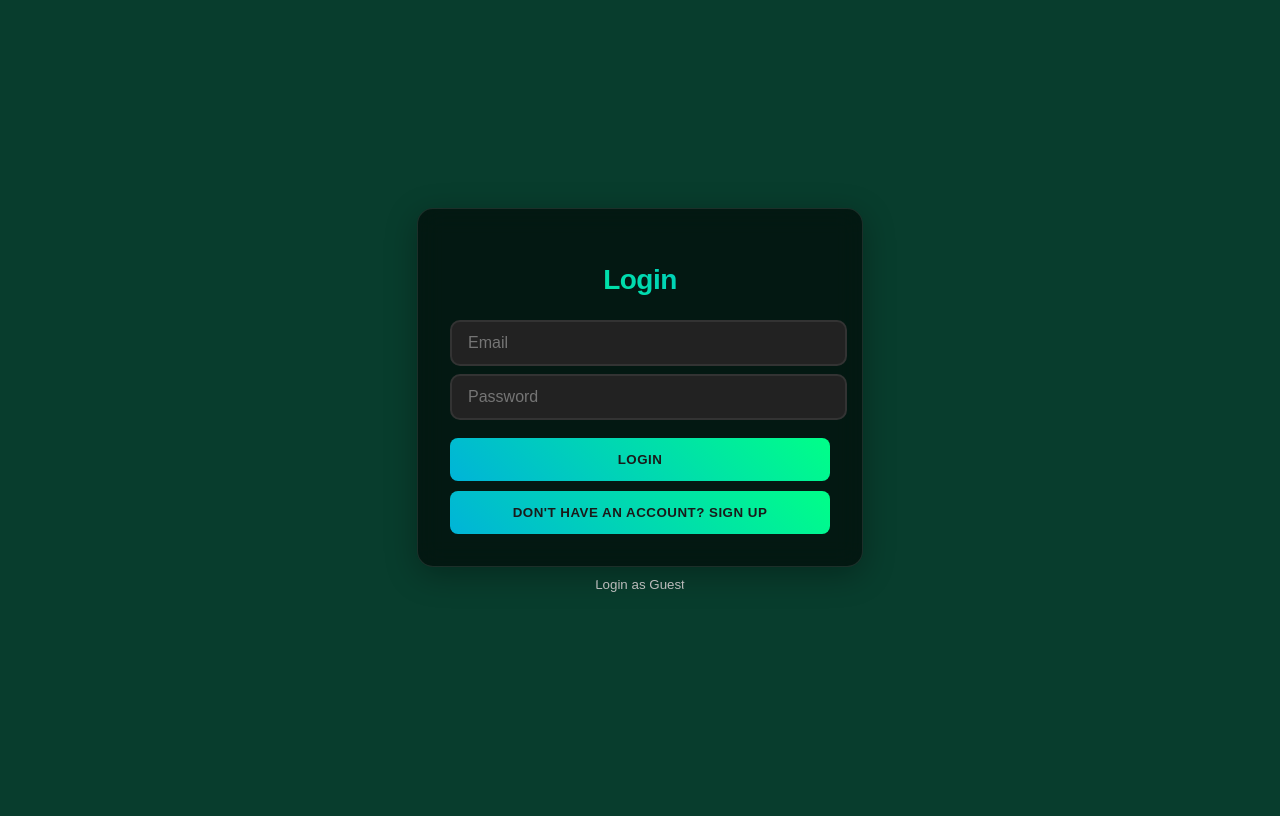
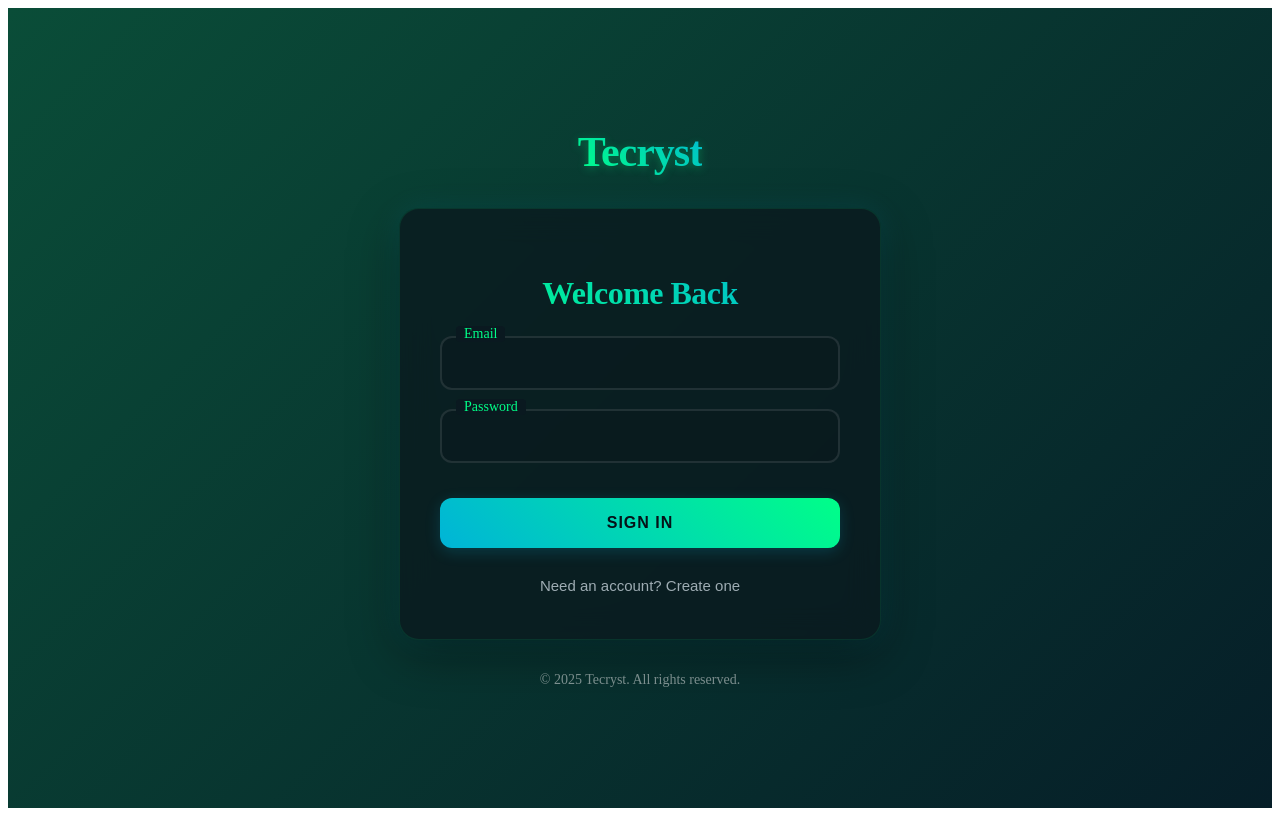
Before and after one commit to sj422159/PvP_Quiz_Frontend, a React (Vite) app: page /login in a window 1280 px wide. Built offline with nearby package versions, Linux system fonts and the light colour scheme; no server answers.

Commit message:
Update Auth.jsx

```diff
--- a/src/Auth.jsx
+++ b/src/Auth.jsx
@@ -1,24 +1,224 @@
-import React, { useState } from "react";
+import React, { useState, useEffect } from "react";
 import { createClient } from "@supabase/supabase-js";
 import { useNavigate } from "react-router-dom";
-import "./App.css"; // Importing the CSS file
+import styled from "styled-components";
 
 const supabase = createClient(
   import.meta.env.VITE_SUPABASE_URL,
   import.meta.env.VITE_SUPABASE_ANON_KEY
 );
 
+// Styled components remain the same
+const AuthContainer = styled.div`
+  display: flex;
+  flex-direction: column;
+  align-items: center;
+  justify-content: center;
+  min-height: 100vh;
+  background: linear-gradient(135deg, #0a4d38 0%, #061e28 100%);
+  color: white;
+  text-align: center;
+`;
+
+const Logo = styled.div`
+  font-size: 42px;
+  font-weight: 800;
+  margin-bottom: 2rem;
+  letter-spacing: -1px;
+  background: linear-gradient(45deg, #00ff88, #00b4d8);
+  -webkit-background-clip: text;
+  background-clip: text;
+  color: transparent;
+  text-shadow: 0 2px 10px rgba(0, 255, 136, 0.3);
+`;
+
+const AuthBox = styled.div`
+  background: rgba(10, 25, 30, 0.8);
+  backdrop-filter: blur(16px);
+  padding: 2.5rem;
+  border-radius: 20px;
+  width: 400px;
+  border: 1px solid rgba(0, 255, 136, 0.1);
+  box-shadow: 0 15px 50px rgba(0, 0, 0, 0.4), 0 0 30px rgba(0, 180, 216, 0.15);
+  transition: all 0.3s ease;
+
+  &:hover {
+    transform: translateY(-3px);
+    box-shadow: 0 20px 60px rgba(0, 0, 0, 0.5), 0 0 40px rgba(0, 180, 216, 0.2);
+  }
+`;
+
+const Title = styled.h2`
+  font-size: 32px;
+  font-weight: 700;
+  letter-spacing: -0.5px;
+  margin-bottom: 1.5rem;
+  background: linear-gradient(45deg, #00ff88, #00b4d8);
+  -webkit-background-clip: text;
+  background-clip: text;
+  color: transparent;
+`;
+
+const InputGroup = styled.div`
+  position: relative;
+  margin-bottom: 1.2rem;
+`;
+
+const InputLabel = styled.label`
+  position: absolute;
+  left: 16px;
+  top: -10px;
+  background-color: #0a1920;
+  padding: 0 8px;
+  font-size: 14px;
+  color: #00ff88;
+  border-radius: 4px;
+`;
+
+const Input = styled.input`
+  width: 100%;
+  padding: 16px 20px;
+  border: 2px solid rgba(255, 255, 255, 0.1);
+  border-radius: 12px;
+  background-color: rgba(10, 25, 30, 0.6);
+  font-size: 16px;
+  color: white;
+  transition: all 0.3s ease;
+  box-sizing: border-box;
+
+  &:focus {
+    border-color: #00ff88;
+    box-shadow: 0 0 0 4px rgba(0, 255, 136, 0.15);
+    outline: none;
+  }
+`;
+
+const Button = styled.button`
+  width: 100%;
+  padding: 16px;
+  margin-top: 1rem;
+  background: linear-gradient(45deg, #00b4d8, #00ff88);
+  color: #051218;
+  font-weight: 700;
+  font-size: 16px;
+  text-transform: uppercase;
+  letter-spacing: 1px;
+  border: none;
+  border-radius: 12px;
+  cursor: pointer;
+  transition: all 0.3s ease;
+  box-shadow: 0 4px 15px rgba(0, 180, 216, 0.2);
+
+  &:hover {
+    transform: translateY(-2px);
+    box-shadow: 0 8px 25px rgba(0, 255, 136, 0.3);
+  }
+
+  &:active {
+    transform: translateY(1px);
+  }
+`;
+
+const LinkButton = styled.button`
+  background: none;
+  border: none;
+  color: #9eacb3;
+  font-size: 15px;
+  cursor: pointer;
+  margin-top: 1.5rem;
+  padding: 5px 10px;
+  transition: all 0.3s ease;
+  position: relative;
+
+  &:hover {
+    color: white;
+  }
+
+  &::after {
+    content: '';
+    position: absolute;
+    bottom: 0;
+    left: 0;
+    width: 0;
+    height: 2px;
+    background: linear-gradient(45deg, #00b4d8, #00ff88);
+    transition: width 0.3s ease;
+  }
+
+  &:hover::after {
+    width: 100%;
+  }
+`;
+
+const Footer = styled.div`
+  margin-top: 2rem;
+  font-size: 14px;
+  color: rgba(255, 255, 255, 0.5);
+`;
+
+const LoadingSpinner = styled.div`
+  margin: 40px auto;
+  border: 4px solid rgba(0, 255, 136, 0.1);
+  border-radius: 50%;
+  border-top: 4px solid #00ff88;
+  width: 40px;
+  height: 40px;
+  animation: spin 1s linear infinite;
+
+  @keyframes spin {
+    0% { transform: rotate(0deg); }
+    100% { transform: rotate(360deg); }
+  }
+`;
+
 export default function Auth({ setIsAuthenticated }) {
   const [isSignUp, setIsSignUp] = useState(false);
-  const [isGuest, setIsGuest] = useState(false);
   const [formData, setFormData] = useState({
     username: "",
     email: "",
     password: "",
     confirmPassword: "",
   });
+  const [loading, setLoading] = useState(true);
+  const navigate = useNavigate();
 
-  const navigate = useNavigate();
+  // Check for existing session on component mount
+  useEffect(() => {
+    const checkSession = async () => {
+      try {
+        const { data: { session } } = await supabase.auth.getSession();
+
+        if (session) {
+          setIsAuthenticated(true);
+          navigate("/home");
+        }
+      } catch (error) {
+        console.error("Error checking session:", error);
+      } finally {
+        setLoading(false);
+      }
+    };
+
+    checkSession();
+
+    // Set up auth state change listener
+    const { data: { subscription } } = supabase.auth.onAuthStateChange(
+      (event) => {
+        if (event === 'SIGNED_IN' || event === 'TOKEN_REFRESHED') {
+          setIsAuthenticated(true);
+          navigate("/home");
+        } else if (event === 'SIGNED_OUT') {
+          setIsAuthenticated(false);
+          navigate("/");
+        }
+      }
+    );
+
+    // Clean up subscription on unmount
+    return () => {
+      subscription.unsubscribe();
+    };
+  }, [navigate, setIsAuthenticated]);
 
   const handleChange = (e) => {
     setFormData({ ...formData, [e.target.name]: e.target.value });
@@ -26,6 +226,9 @@ export default function Auth({ setIsAuthenticated }) {
 
   const handleAuth = async (e) => {
     e.preventDefault();
+    setLoading(true);
+
+    try {
       if (isSignUp) {
         if (formData.password !== formData.confirmPassword) {
           alert("Passwords do not match!");
@@ -34,117 +237,109 @@ export default function Auth({ setIsAuthenticated }) {
         const { error } = await supabase.auth.signUp({
           email: formData.email,
           password: formData.password,
-        options: { data: { username: formData.username } },
+          options: {
+            data: { username: formData.username },
+            // Persist the session data in localStorage
+            // This will make the session survive browser refresh/restart
+            emailRedirectTo: window.location.origin + '/home'
+          },
         });
-      if (error) alert(error.message);
-      else {
+
+        if (error) {
+          alert(error.message);
+        } else {
+          // No need to navigate here; the auth state listener will handle it
           alert("Sign-up successful! Check your email.");
-        setIsAuthenticated(true);
-        navigate("/home");
         }
       } else {
         const { error } = await supabase.auth.signInWithPassword({
           email: formData.email,
           password: formData.password,
         });
-      if (error) alert(error.message);
-      else {
+
+        if (error) {
+          alert(error.message);
+        } else {
+          // No need to navigate here; the auth state listener will handle it
           alert("Login successful!");
-        setIsAuthenticated(true);
-        navigate("/home");
         }
+      }
+    } catch (error) {
+      console.error("Authentication error:", error);
+      alert("An unexpected error occurred. Please try again.");
+    } finally {
+      setLoading(false);
     }
   };
 
-  const handleGuestLogin = () => {
-    setIsGuest(true);
-  };
-
-  const handleGuestUsername = async (e) => {
-    e.preventDefault();
-    const { data } = await supabase.from("users").select("username").eq("username", formData.username);
-    if (data.length > 0) {
-      alert("Username is already taken!");
-      return;
+  if (loading) {
+    return (
+      <AuthContainer>
+        <Logo>Tecryst</Logo>
+        <LoadingSpinner />
+      </AuthContainer>
+    );
   }
-    alert(`Guest login successful with username: ${formData.username}`);
-    navigate("/home");
-  };
 
   return (
-    <div className="auth-container">
-      <div className="auth-box">
-        {!isGuest ? (
-          <>
-            <h2>{isSignUp ? "Sign Up" : "Login"}</h2>
+    <AuthContainer>
+      <Logo>Tecryst</Logo>
+      <AuthBox>
+        <Title>{isSignUp ? "Create Account" : "Welcome Back"}</Title>
         <form onSubmit={handleAuth}>
           {isSignUp && (
-                <input
+            <InputGroup>
+              <InputLabel>Username</InputLabel>
+              <Input
                 type="text"
                 name="username"
-                  placeholder="Username"
                 value={formData.username}
                 onChange={handleChange}
                 required
               />
+            </InputGroup>
           )}
-              <input
+          <InputGroup>
+            <InputLabel>Email</InputLabel>
+            <Input
               type="email"
               name="email"
-                placeholder="Email"
               value={formData.email}
               onChange={handleChange}
               required
             />
-              <input
+          </InputGroup>
+          <InputGroup>
+            <InputLabel>Password</InputLabel>
+            <Input
               type="password"
               name="password"
-                placeholder="Password"
               value={formData.password}
               onChange={handleChange}
               required
             />
+          </InputGroup>
           {isSignUp && (
-                <input
+            <InputGroup>
+              <InputLabel>Confirm Password</InputLabel>
+              <Input
                 type="password"
                 name="confirmPassword"
-                  placeholder="Confirm Password"
                 value={formData.confirmPassword}
                 onChange={handleChange}
                 required
               />
+            </InputGroup>
           )}
-              <button type="submit">{isSignUp ? "Sign Up" : "Login"}</button>
+          <Button type="submit">
+            {isSignUp ? "Create Account" : "Sign In"}
+          </Button>
         </form>
-            <button onClick={() => setIsSignUp(!isSignUp)} className="link-button">
-              {isSignUp ? "Already have an account? Login" : "Don't have an account? Sign Up"}
-            </button>
-          </>
-        ) : (
-          <>
-            <h2>Enter Guest Username</h2>
-            <form onSubmit={handleGuestUsername}>
-              <input
-                type="text"
-                name="username"
-                placeholder="Username"
-                value={formData.username}
-                onChange={handleChange}
-                required
-              />
-              <button type="submit">Continue as Guest</button>
-            </form>
-            <button onClick={() => setIsGuest(false)} className="link-button">
-              Back to Login
-            </button>
-          </>
-        )}
-      </div>
-      {!isGuest && (
-        <button onClick={handleGuestLogin} className="link-button">
-          Login as Guest
-        </button>
-      )}
-    </div>
+        <LinkButton onClick={() => setIsSignUp(!isSignUp)}>
+          {isSignUp ? "Already have an account? Sign in" : "Need an account? Create one"}
+        </LinkButton>
+      </AuthBox>
+      <Footer>© {new Date().getFullYear()} Tecryst. All rights reserved.</Footer>
+    </AuthContainer>
   );
 }
```
Lines whose indentation alone changed are shown as unchanged.
